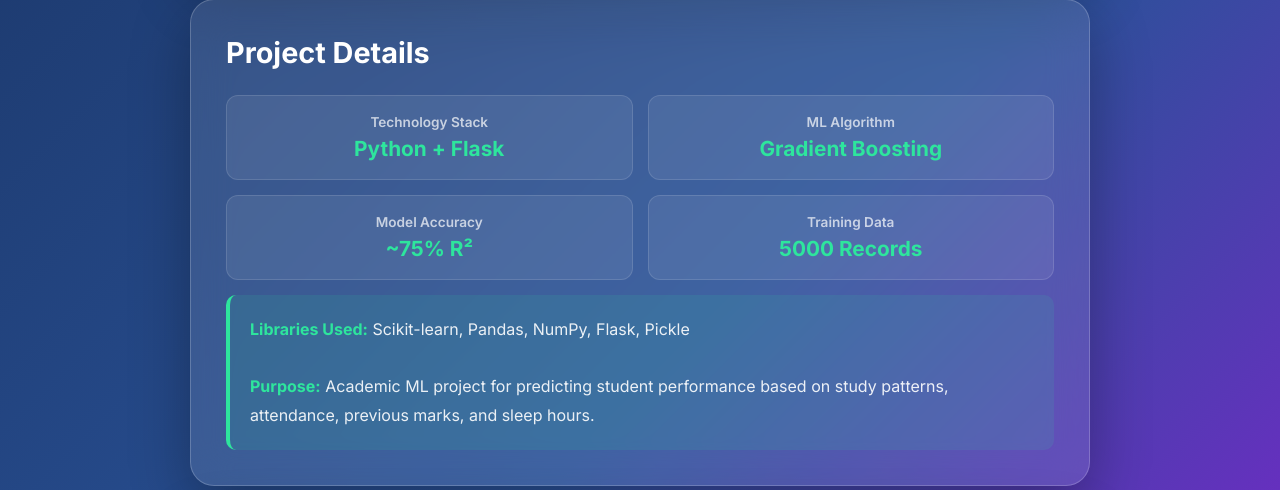
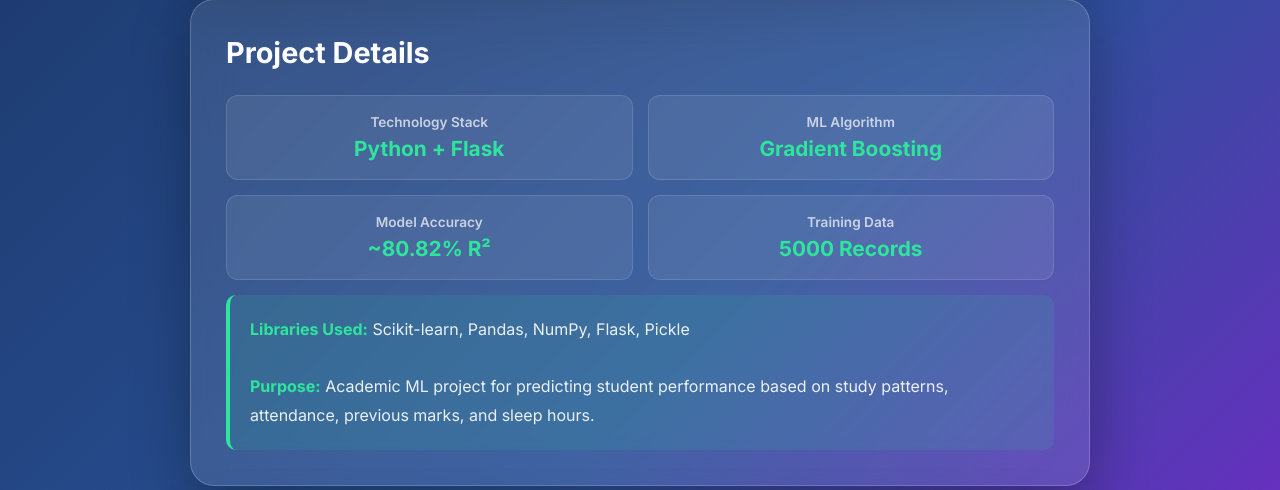
Before and after one commit to mahaveer44uu-bit/studentPerformaceMLMODEL, a Flask app: page /contact in a window 1280 px wide. Shown: the part 807-1297 px from the top of the page. Run offline with Flask 2, Linux system fonts and the light colour scheme.

Commit message:
Fix contact page: update model accuracy 75% to 80.82%

```diff
--- a/templates/contact.html
+++ b/templates/contact.html
@@ -342,7 +342,7 @@
                     </div>
                     <div class="stat-box">
                         <div class="stat-label">Model Accuracy</div>
-                        <div class="stat-value">~75% R²</div>
+                        <div class="stat-value">~80.82% R²</div>
                     </div>
                     <div class="stat-box">
                         <div class="stat-label">Training Data</div>
```
